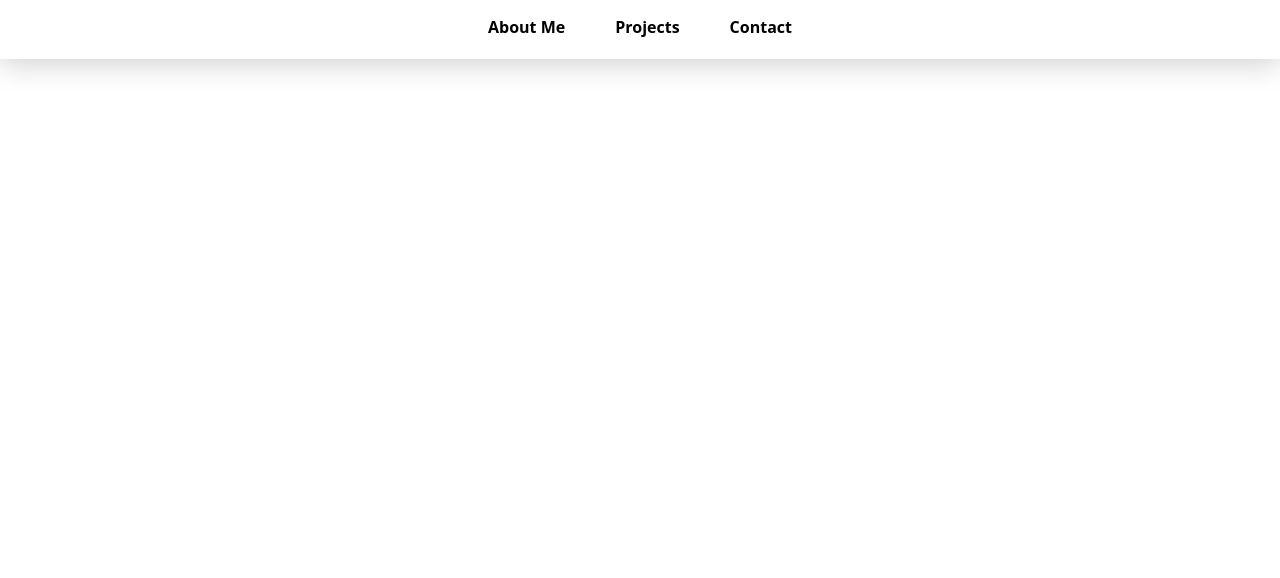
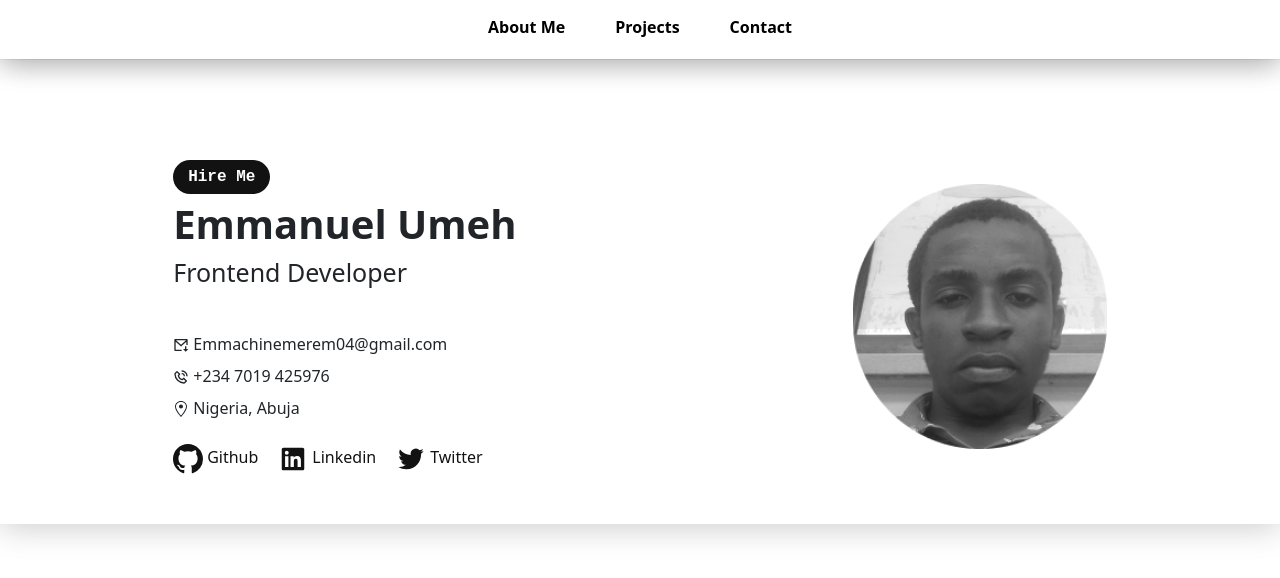
Before and after one commit to EmmaUmeh/EmmanuelUmehporfolio, a React (Create React App) app: page / in a window 1280 px wide. Shown: the top 578 px of the page. Built offline with nearby package versions, Linux system fonts and the light colour scheme.

Commit message:
commited just noe

```diff
--- a/src/App.js
+++ b/src/App.js
@@ -19,7 +19,7 @@ function App() {
 
 <Routes>
 
-        <Route path="/About" element={<AboutRouter />}></Route>
+        <Route path="/" element={<AboutRouter />}></Route>
         <Route path="/Contact" element={<ContactRouter />}></Route>
         <Route path="/Projects" element={<ProjectsRouter />}></Route>
 </Routes>
--- a/src/Components/NavbarComponent.jsx
+++ b/src/Components/NavbarComponent.jsx
@@ -24,7 +24,7 @@ function NavbarComponent(props){
 
 
 
-           <Link to="/About"  onClick={handleToggle} className="Aboutlink">
+           <Link to="/"  onClick={handleToggle} className="Aboutlink">
            <div className="abt">
                  {list.AboutLinks}
              </div>
```
